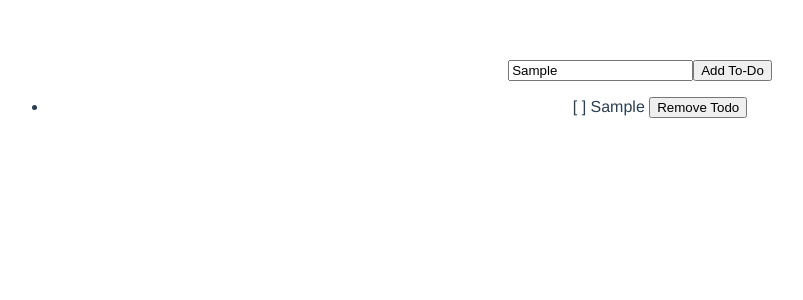
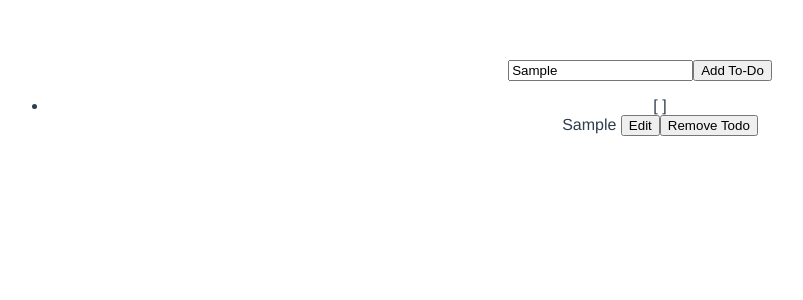
Before and after one commit to jancarlohendriks/vue-todo, a Vue app: page / in a window 1280 px wide. Both pictures are taken after typing "Sample" into the empty fields and a click on the button "Add To-Do". Shown: the top 300 px of the page, without its empty margins (0-803 px from the left). Built offline with nearby package versions, Linux system fonts and the light colour scheme.

Commit message:
added edit functionality

```diff
--- a/src/App.vue
+++ b/src/App.vue
@@ -1,11 +1,6 @@
 <template>
   <div id="app">
-    <input
-      type="text"
-      placeholder="Add new to-do"
-      @keydown.enter="handleAddTodo"
-      v-model="newTodo"
-    />
+    <input type="text" v-model="newTodo" name="" id="" />
     <button @click="handleAddTodo">Add To-Do</button>
     <ul>
       <TodoItem
--- a/src/components/TodoItem.vue
+++ b/src/components/TodoItem.vue
@@ -1,25 +1,48 @@
 <template>
   <li>
-    <p>
-      <span @click="changeStatus">
+    <p v-if="!isEditing">
+      <div @click="changeStatus">
         <span v-if="todo.done">[x]</span>
         <span v-else>[ ]</span>
-      </span>
+      </div>
       {{ todo.text }}
+      <button @click="startEditing">Edit</button>
       <button @click="removeTodo">Remove Todo</button>
+    </p>
+    <p v-else>
+      <input v-model="editedText" @keyup.enter="saveEdit" />
+      <button @click="saveEdit">Save</button>
+      <button @click="cancelEdit">Cancel</button>
     </p>
   </li>
 </template>
 
 <script>
 export default {
-  props: ["todo"],
+  props: ['todo'],
+  data() {
+    return {
+      isEditing: false,
+      editedText: this.todo.text,
+    };
+  },
   methods: {
     removeTodo() {
-      this.$emit("removeTodo", this.todo.id);
+      this.$emit('removeTodo', this.todo.id);
     },
     changeStatus() {
-      this.$emit("changeStatus", this.todo.id);
+      this.$emit('changeStatus', this.todo.id);
+    },
+    startEditing() {
+      this.isEditing = true;
+    },
+    saveEdit() {
+      this.todo.text = this.editedText;
+      this.isEditing = false;
+    },
+    cancelEdit() {
+      this.isEditing = false;
+      this.editedText = this.todo.text;
     },
   },
 };
```
